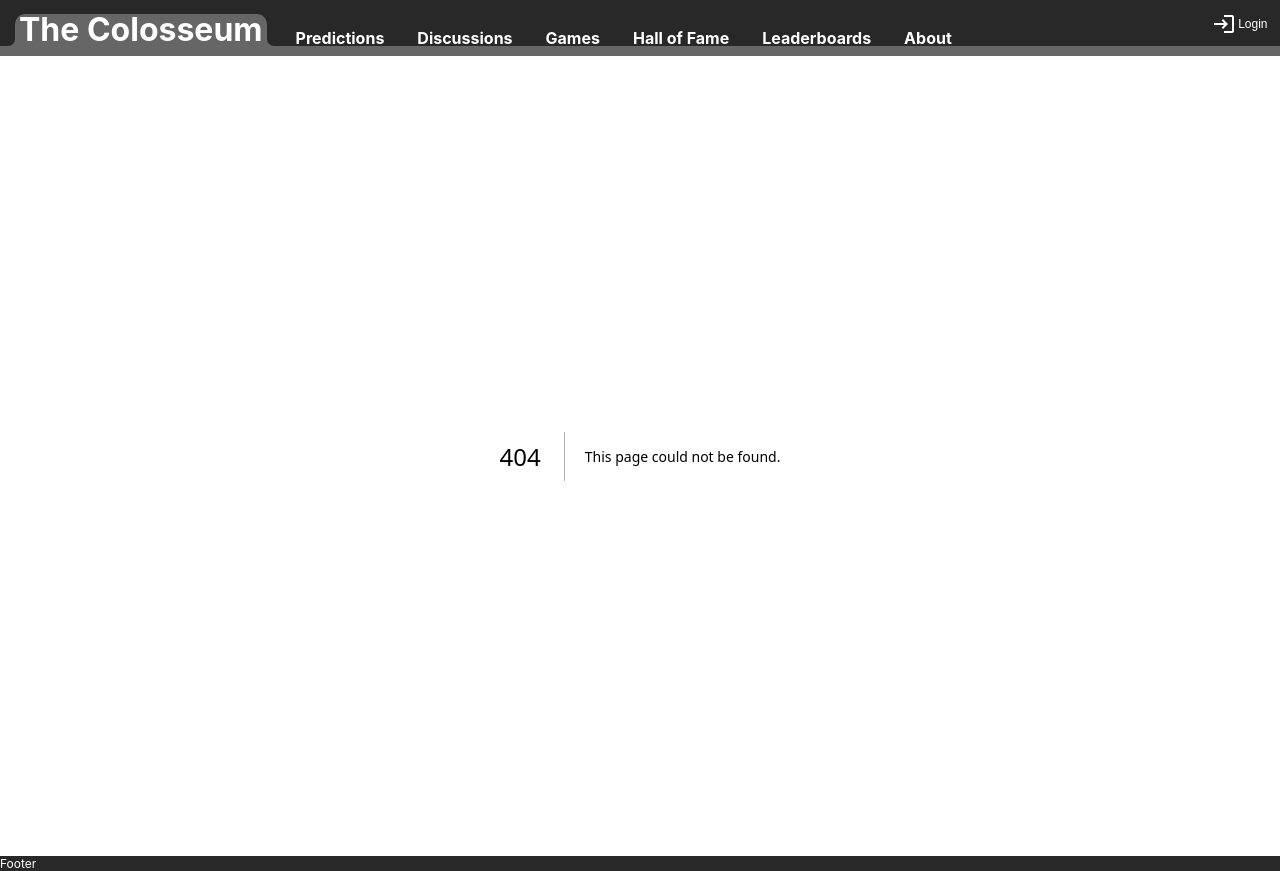
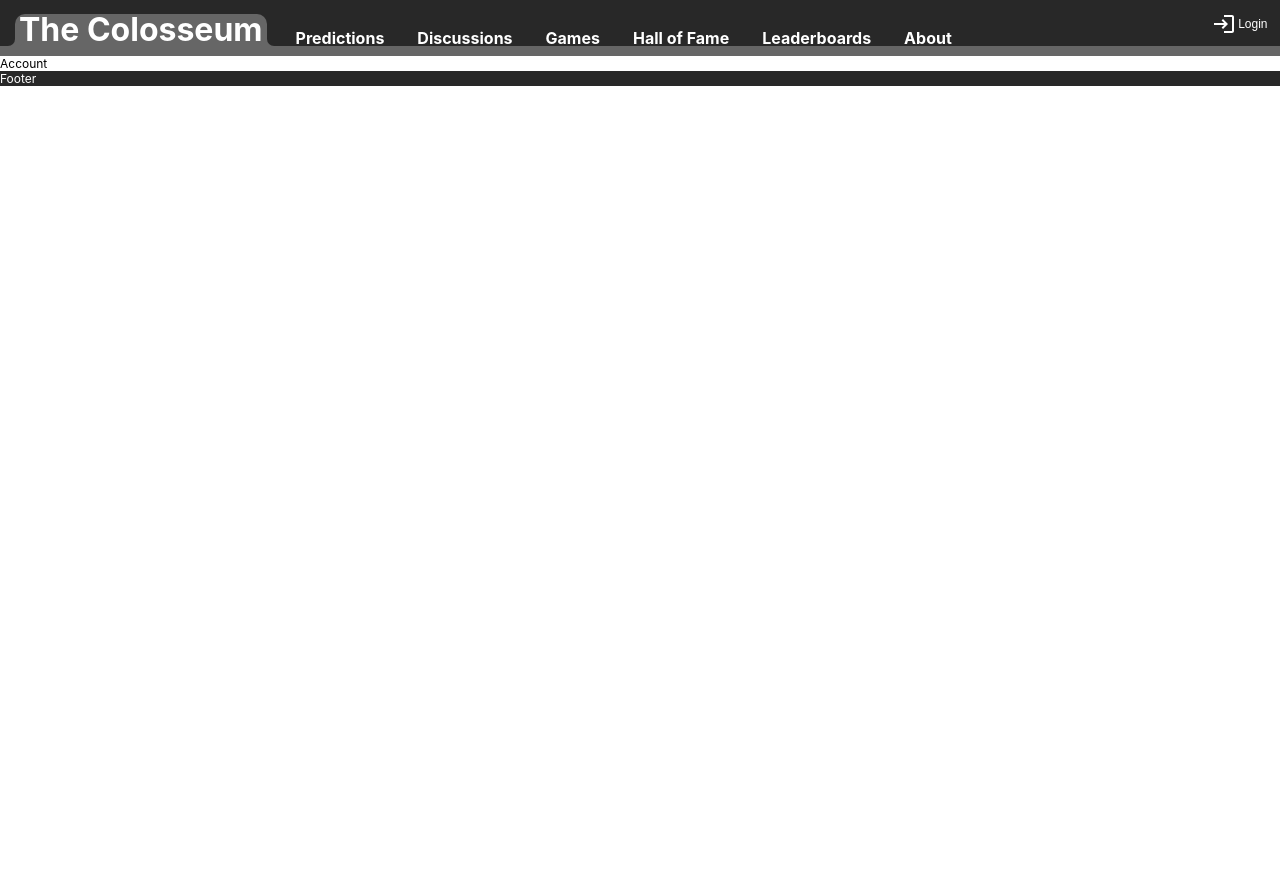
Before and after one commit to Drqrd/the-colosseum, a Next.js app: page /account/1 in a window 1280 px wide. Before the commit this address had no page. After the commit the page ends 800 px from the top, so only its background shows below. Built offline with nearby package versions, Linux system fonts and the light colour scheme.

Commit message:
Create [pid].js
Dynamic Link

```diff
--- /dev/null
+++ b/pages/account/[pid].js
@@ -0,0 +1,5 @@
+export default function Account() {
+  return (
+    <div>Account</div>
+  )
+}
```
